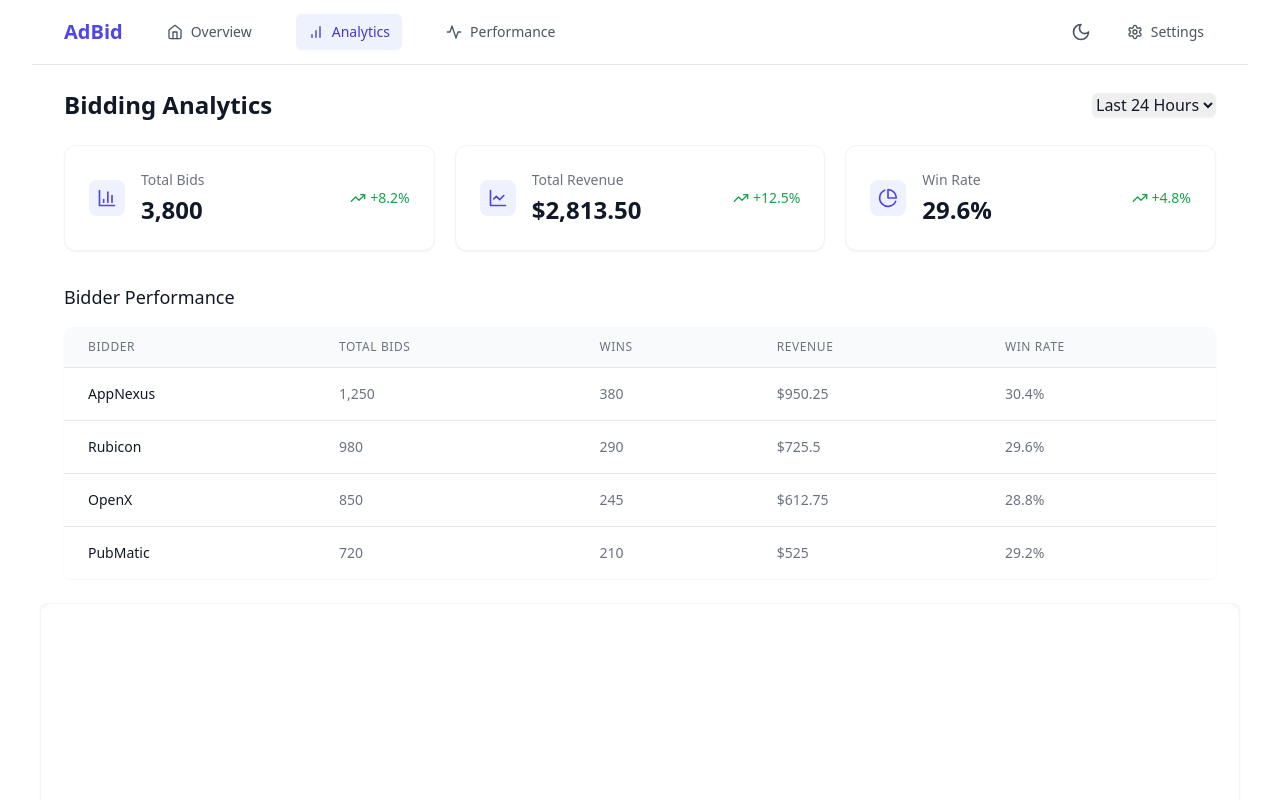
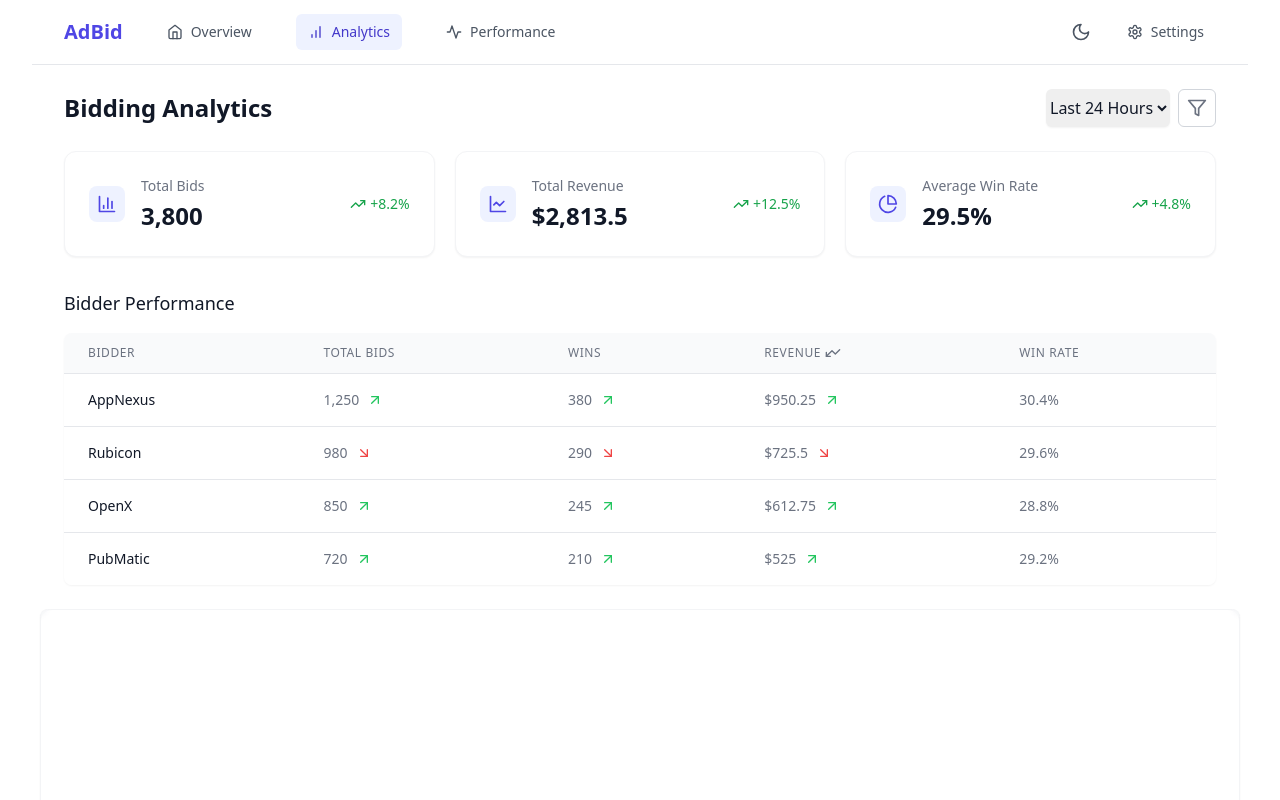
Before and after one commit to frashid17/bidding-system, a React (Vite) app: page /analytics in a window 1280 px wide. Shown: the top 800 px of the page. Built offline with nearby package versions, Linux system fonts and the light colour scheme.

Commit message:
feat: implement interactive bidder analytics with sorting and filtering

```diff
--- a/src/pages/Analytics.tsx
+++ b/src/pages/Analytics.tsx
@@ -1,71 +1,280 @@
-import React from 'react';
-import { LineChart, BarChart3, PieChart } from 'lucide-react';
+import React, { useState } from 'react';
+import { LineChart, BarChart3, PieChart, ArrowUpRight, ArrowDownRight, TrendingUp, Filter } from 'lucide-react';
 import { DashboardCard } from '../components/DashboardCard';
 
-const bidderData = [
-  { name: 'AppNexus', bids: 1250, wins: 380, revenue: 950.25 },
-  { name: 'Rubicon', bids: 980, wins: 290, revenue: 725.50 },
-  { name: 'OpenX', bids: 850, wins: 245, revenue: 612.75 },
-  { name: 'PubMatic', bids: 720, wins: 210, revenue: 525.00 },
-];
+interface BidderData {
+  name: string;
+  bids: number;
+  wins: number;
+  revenue: number;
+  trend: {
+    bids: number;
+    wins: number;
+    revenue: number;
+  };
+}
 
 export const Analytics: React.FC = () => {
+  const [timeRange, setTimeRange] = useState('24h');
+  const [sortConfig, setSortConfig] = useState<{
+    key: keyof BidderData | 'winRate';
+    direction: 'asc' | 'desc';
+  }>({ key: 'revenue', direction: 'desc' });
+  const [filterVisible, setFilterVisible] = useState(false);
+  const [minRevenue, setMinRevenue] = useState<number>(0);
+
+  // Sample data for different time ranges
+  const timeRangeData = {
+    '24h': [
+      {
+        name: 'AppNexus',
+        bids: 1250,
+        wins: 380,
+        revenue: 950.25,
+        trend: { bids: 5.2, wins: 3.8, revenue: 7.5 }
+      },
+      {
+        name: 'Rubicon',
+        bids: 980,
+        wins: 290,
+        revenue: 725.50,
+        trend: { bids: -2.1, wins: -1.5, revenue: -0.8 }
+      },
+      {
+        name: 'OpenX',
+        bids: 850,
+        wins: 245,
+        revenue: 612.75,
+        trend: { bids: 8.4, wins: 6.2, revenue: 9.1 }
+      },
+      {
+        name: 'PubMatic',
+        bids: 720,
+        wins: 210,
+        revenue: 525.00,
+        trend: { bids: 1.5, wins: 2.8, revenue: 3.2 }
+      },
+    ],
+    '7d': [
+      {
+        name: 'AppNexus',
+        bids: 8750,
+        wins: 2660,
+        revenue: 6650.75,
+        trend: { bids: 7.2, wins: 5.8, revenue: 8.5 }
+      },
+      {
+        name: 'Rubicon',
+        bids: 6800,
+        wins: 2140,
+        revenue: 5000.00,
+        trend: { bids: -1.5, wins: -0.8, revenue: -0.5 }
+      },
+      {
+        name: 'OpenX',
+        bids: 5800,
+        wins: 1700,
+        revenue: 4000.00,
+        trend: { bids: 6.0, wins: 4.0, revenue: 6.0 }
+      },
+      {
+        name: 'PubMatic',
+        bids: 4800,
+        wins: 1400,
+        revenue: 3200.00,
+        trend: { bids: 1.0, wins: 1.5, revenue: 2.0 }
+      },
+    ],
+    '30d': [
+      {
+        name: 'AppNexus',
+        bids: 37500,
+        wins: 11400,
+        revenue: 28507.25,
+        trend: { bids: 9.2, wins: 7.8, revenue: 10.5 }
+      },
+      {
+        name: 'Rubicon',
+        bids: 29000,
+        wins: 8700,
+        revenue: 21000.00,
+        trend: { bids: -0.5, wins: -0.2, revenue: -0.3 }
+      },
+      {
+        name: 'OpenX',
+        bids: 25000,
+        wins: 7500,
+        revenue: 17000.00,
+        trend: { bids: 7.0, wins: 5.0, revenue: 8.0 }
+      },
+      {
+        name: 'PubMatic',
+        bids: 20000,
+        wins: 6000,
+        revenue: 12000.00,
+        trend: { bids: 2.0, wins: 1.0, revenue: 3.0 }
+      },
+    ]
+  };
+
+  const [bidderData, setBidderData] = useState<BidderData[]>(timeRangeData['24h']);
+
+  // Update data when time range changes
+  const handleTimeRangeChange = (range: string) => {
+    setTimeRange(range);
+    setBidderData(timeRangeData[range as keyof typeof timeRangeData]);
+  };
+
+  const handleSort = (key: keyof BidderData | 'winRate') => {
+    setSortConfig({
+      key,
+      direction:
+        sortConfig.key === key && sortConfig.direction === 'desc'
+          ? 'asc'
+          : 'desc'
+    });
+  };
+
+  const sortedData = [...bidderData].sort((a, b) => {
+    let aValue = sortConfig.key === 'winRate'
+      ? (a.wins / a.bids)
+      : a[sortConfig.key];
+    let bValue = sortConfig.key === 'winRate'
+      ? (b.wins / b.bids)
+      : b[sortConfig.key];
+
+    return sortConfig.direction === 'desc'
+      ? (bValue as number) - (aValue as number)
+      : (aValue as number) - (bValue as number);
+  }).filter(bidder => bidder.revenue >= minRevenue);
+
+  const getTrendIcon = (value: number) => {
+    if (value > 0) {
+      return <ArrowUpRight className="w-4 h-4 text-green-500" />;
+    } else if (value < 0) {
+      return <ArrowDownRight className="w-4 h-4 text-red-500" />;
+    }
+    return null;
+  };
+
   return (
     <div className="py-6">
       <div className="max-w-7xl mx-auto px-4 sm:px-6 lg:px-8">
         <div className="flex justify-between items-center">
-          <h1 className="text-2xl font-semibold text-gray-900">Bidding Analytics</h1>
+          <h1 className="text-2xl font-semibold text-gray-900 dark:text-white">Bidding Analytics</h1>
           <div className="flex gap-2">
-            <select className="rounded-md border-gray-300 shadow-sm focus:border-indigo-500">
-              <option>Last 24 Hours</option>
-              <option>Last 7 Days</option>
-              <option>Last 30 Days</option>
+            <select
+              value={timeRange}
+              onChange={(e) => handleTimeRangeChange(e.target.value)}
+              className="rounded-md border-gray-300 dark:border-gray-600 dark:bg-gray-700 dark:text-white shadow-sm focus:border-indigo-500 focus:ring-indigo-500"
+            >
+              <option value="24h">Last 24 Hours</option>
+              <option value="7d">Last 7 Days</option>
+              <option value="30d">Last 30 Days</option>
             </select>
+            <button
+              onClick={() => setFilterVisible(!filterVisible)}
+              className="p-2 rounded-md border border-gray-300 dark:border-gray-600 hover:bg-gray-50 dark:hover:bg-gray-700"
+            >
+              <Filter className="w-5 h-5 text-gray-500 dark:text-gray-400" />
+            </button>
           </div>
         </div>
+
+        {filterVisible && (
+          <div className="mt-4 p-4 bg-white dark:bg-gray-800 rounded-lg shadow border border-gray-200 dark:border-gray-700">
+            <div className="flex items-center gap-4">
+              <div>
+                <label className="block text-sm font-medium text-gray-700 dark:text-gray-300">
+                  Minimum Revenue
+                </label>
+                <input
+                  type="number"
+                  value={minRevenue}
+                  onChange={(e) => setMinRevenue(Number(e.target.value))}
+                  className="mt-1 block w-full rounded-md border-gray-300 dark:border-gray-600 dark:bg-gray-700 dark:text-white shadow-sm focus:border-indigo-500 focus:ring-indigo-500"
+                />
+              </div>
+            </div>
+          </div>
+        )}
 
         <div className="mt-6 grid grid-cols-1 gap-5 sm:grid-cols-3">
           <DashboardCard
             title="Total Bids"
-            value="3,800"
+            value={sortedData.reduce((sum, bidder) => sum + bidder.bids, 0).toLocaleString()}
             icon={<BarChart3 className="h-5 w-5 text-indigo-600" />}
             trend={{ value: 8.2, isPositive: true }}
           />
           <DashboardCard
             title="Total Revenue"
-            value="$2,813.50"
+            value={`$${sortedData.reduce((sum, bidder) => sum + bidder.revenue, 0).toLocaleString()}`}
             icon={<LineChart className="h-5 w-5 text-indigo-600" />}
             trend={{ value: 12.5, isPositive: true }}
           />
           <DashboardCard
-            title="Win Rate"
-            value="29.6%"
+            title="Average Win Rate"
+            value={`${(sortedData.reduce((sum, bidder) => sum + (bidder.wins / bidder.bids), 0) / sortedData.length * 100).toFixed(1)}%`}
             icon={<PieChart className="h-5 w-5 text-indigo-600" />}
             trend={{ value: 4.8, isPositive: true }}
           />
         </div>
 
         <div className="mt-8">
-          <h2 className="text-lg font-medium text-gray-900 mb-4">Bidder Performance</h2>
-          <div className="bg-white shadow-sm rounded-lg overflow-hidden">
-            <table className="min-w-full divide-y divide-gray-200">
-              <thead className="bg-gray-50">
+          <h2 className="text-lg font-medium text-gray-900 dark:text-white mb-4">Bidder Performance</h2>
+          <div className="bg-white dark:bg-gray-800 shadow-sm rounded-lg overflow-hidden">
+            <table className="min-w-full divide-y divide-gray-200 dark:divide-gray-700">
+              <thead className="bg-gray-50 dark:bg-gray-800">
                 <tr>
-                  <th className="px-6 py-3 text-left text-xs font-medium text-gray-500 uppercase tracking-wider">Bidder</th>
-                  <th className="px-6 py-3 text-left text-xs font-medium text-gray-500 uppercase tracking-wider">Total Bids</th>
-                  <th className="px-6 py-3 text-left text-xs font-medium text-gray-500 uppercase tracking-wider">Wins</th>
-                  <th className="px-6 py-3 text-left text-xs font-medium text-gray-500 uppercase tracking-wider">Revenue</th>
-                  <th className="px-6 py-3 text-left text-xs font-medium text-gray-500 uppercase tracking-wider">Win Rate</th>
+                  {[
+                    { key: 'name', label: 'Bidder' },
+                    { key: 'bids', label: 'Total Bids' },
+                    { key: 'wins', label: 'Wins' },
+                    { key: 'revenue', label: 'Revenue' },
+                    { key: 'winRate', label: 'Win Rate' }
+                  ].map(({ key, label }) => (
+                    <th
+                      key={key}
+                      onClick={() => handleSort(key as keyof BidderData | 'winRate')}
+                      className="px-6 py-3 text-left text-xs font-medium text-gray-500 dark:text-gray-400 uppercase tracking-wider cursor-pointer hover:bg-gray-100 dark:hover:bg-gray-700"
+                    >
+                      <div className="flex items-center space-x-1">
+                        <span>{label}</span>
+                        {sortConfig.key === key && (
+                          <TrendingUp className={`w-4 h-4 ${sortConfig.direction === 'desc' ? 'transform rotate-180' : ''}`} />
+                        )}
+                      </div>
+                    </th>
+                  ))}
                 </tr>
               </thead>
-              <tbody className="bg-white divide-y divide-gray-200">
-                {bidderData.map((bidder) => (
-                  <tr key={bidder.name}>
-                    <td className="px-6 py-4 whitespace-nowrap text-sm font-medium text-gray-900">{bidder.name}</td>
-                    <td className="px-6 py-4 whitespace-nowrap text-sm text-gray-500">{bidder.bids.toLocaleString()}</td>
-                    <td className="px-6 py-4 whitespace-nowrap text-sm text-gray-500">{bidder.wins.toLocaleString()}</td>
-                    <td className="px-6 py-4 whitespace-nowrap text-sm text-gray-500">${bidder.revenue.toLocaleString()}</td>
-                    <td className="px-6 py-4 whitespace-nowrap text-sm text-gray-500">
+              <tbody className="bg-white dark:bg-gray-800 divide-y divide-gray-200 dark:divide-gray-700">
+                {sortedData.map((bidder) => (
+                  <tr key={bidder.name} className="hover:bg-gray-50 dark:hover:bg-gray-700">
+                    <td className="px-6 py-4 whitespace-nowrap">
+                      <div className="flex items-center">
+                        <div className="text-sm font-medium text-gray-900 dark:text-white">{bidder.name}</div>
+                      </div>
+                    </td>
+                    <td className="px-6 py-4 whitespace-nowrap">
+                      <div className="flex items-center space-x-2">
+                        <span className="text-sm text-gray-500 dark:text-gray-300">{bidder.bids.toLocaleString()}</span>
+                        {getTrendIcon(bidder.trend.bids)}
+                      </div>
+                    </td>
+                    <td className="px-6 py-4 whitespace-nowrap">
+                      <div className="flex items-center space-x-2">
+                        <span className="text-sm text-gray-500 dark:text-gray-300">{bidder.wins.toLocaleString()}</span>
+                        {getTrendIcon(bidder.trend.wins)}
+                      </div>
+                    </td>
+                    <td className="px-6 py-4 whitespace-nowrap">
+                      <div className="flex items-center space-x-2">
+                        <span className="text-sm text-gray-500 dark:text-gray-300">${bidder.revenue.toLocaleString()}</span>
+                        {getTrendIcon(bidder.trend.revenue)}
+                      </div>
+                    </td>
+                    <td className="px-6 py-4 whitespace-nowrap text-sm text-gray-500 dark:text-gray-300">
                       {((bidder.wins / bidder.bids) * 100).toFixed(1)}%
                     </td>
                   </tr>
```
